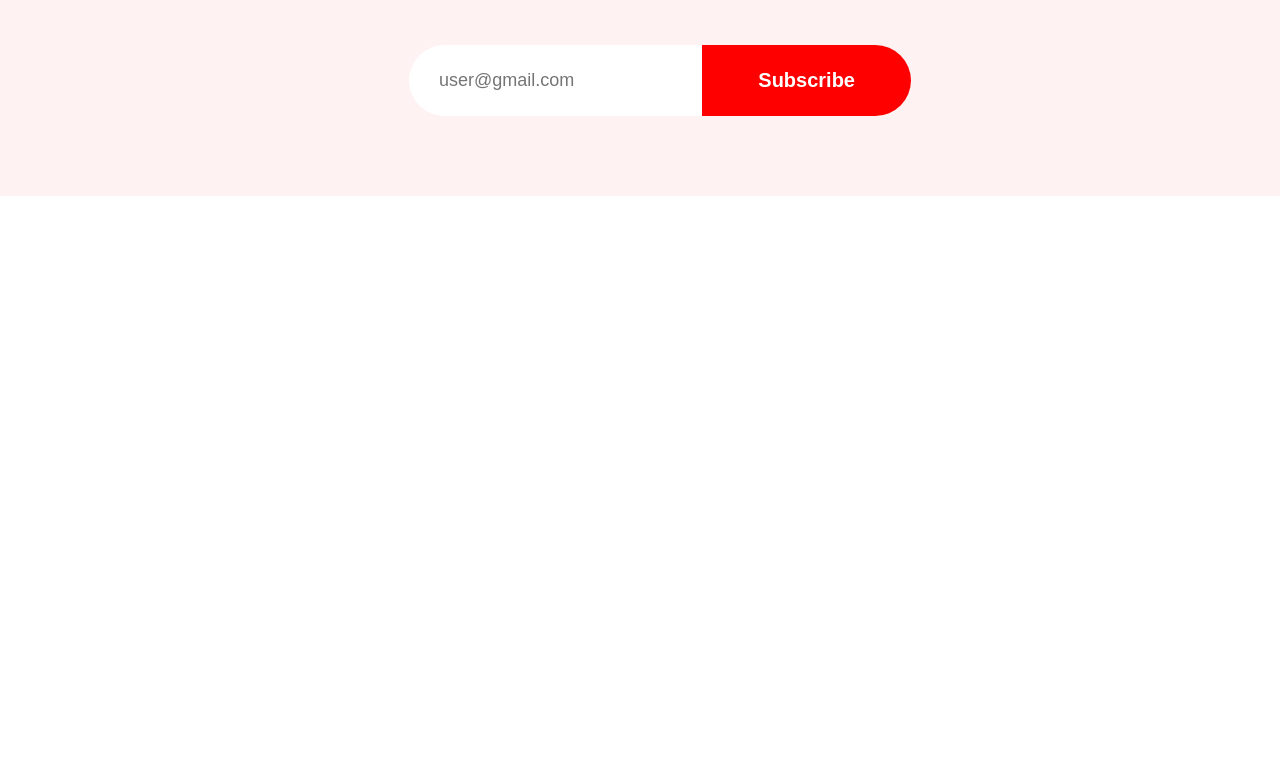
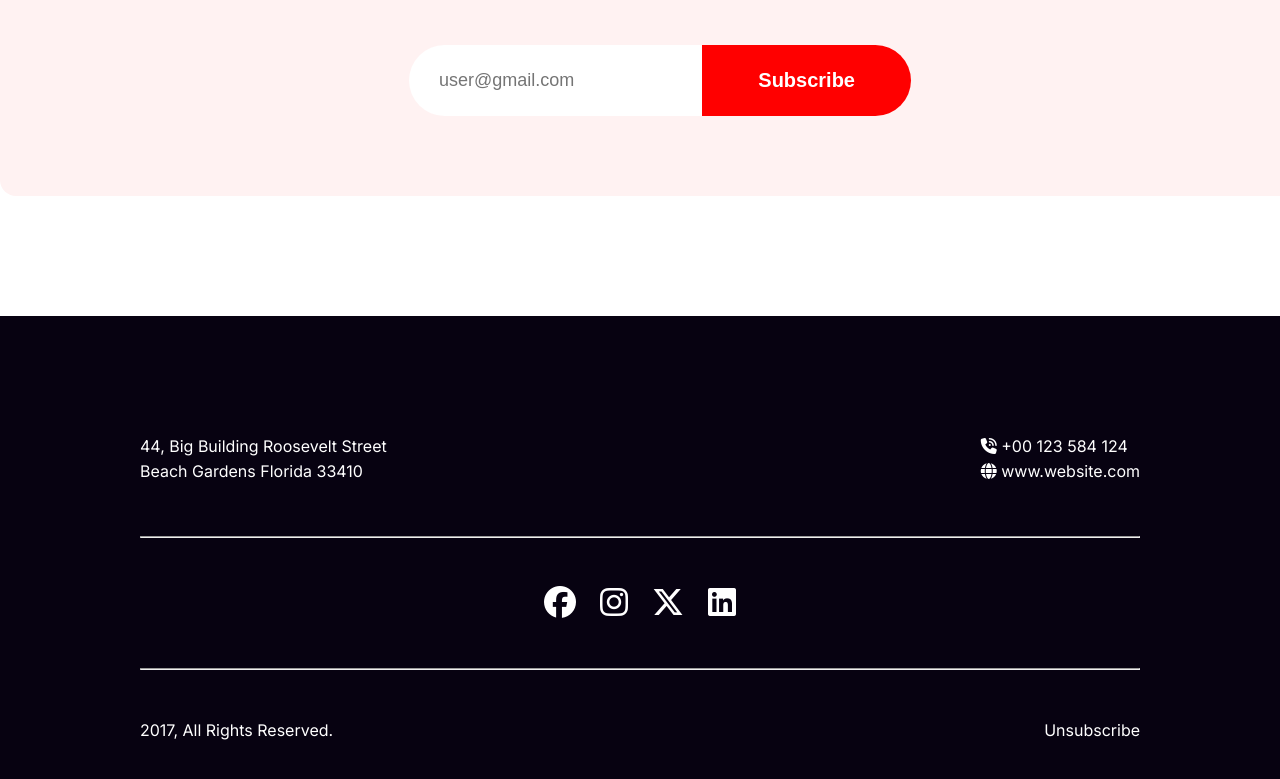
Before and after one commit to emon-ahmed-60/New-Year-Project, a plain HTML site: page index.html in a window 1280 px wide. Shown: the part 6681-7460 px from the top of the page. Before the commit the page ends 6997 px from the top, so only its background shows below. Drawn offline with Linux system fonts and the light colour scheme.

Commit message:
add footer

```diff
--- a/index.html
+++ b/index.html
@@ -5,9 +5,13 @@
     <meta name="viewport" content="width=device-width, initial-scale=1.0" />
     <title>New Year Project</title>
     <link rel="stylesheet" href="style.css" />
-    <link rel="preconnect" href="https://fonts.googleapis.com">
-<link rel="preconnect" href="https://fonts.gstatic.com" crossorigin>
-<link href="https://fonts.googleapis.com/css2?family=Inter:ital,opsz,wght@0,14..32,100..900;1,14..32,100..900&family=Open+Sans:ital,wght@0,300..800;1,300..800&display=swap" rel="stylesheet">
+    <link rel="preconnect" href="https://fonts.googleapis.com" />
+    <link rel="preconnect" href="https://fonts.gstatic.com" crossorigin />
+    <link
+      href="https://fonts.googleapis.com/css2?family=Inter:ital,opsz,wght@0,14..32,100..900;1,14..32,100..900&family=Open+Sans:ital,wght@0,300..800;1,300..800&display=swap"
+      rel="stylesheet"
+    />
+    <link rel="stylesheet" href="https://cdnjs.cloudflare.com/ajax/libs/font-awesome/6.7.2/css/all.min.css" />
   </head>
   <body class="inter-normal">
     <header></header>
@@ -43,9 +47,15 @@
 
       <section class="time-section">
         <div>
-          <h1 class="merriweather-normal">Place: <span> New Park Hotel </span></h1>
-          <h1 class="merriweather-normal">Date: <span>31 December Night 2023</span></h1>
-          <h1 class="merriweather-normal">Time: <span>Evening 7.30 pm to 12.30 am</span></h1>
+          <h1 class="merriweather-normal">
+            Place: <span> New Park Hotel </span>
+          </h1>
+          <h1 class="merriweather-normal">
+            Date: <span>31 December Night 2023</span>
+          </h1>
+          <h1 class="merriweather-normal">
+            Time: <span>Evening 7.30 pm to 12.30 am</span>
+          </h1>
           <button>Join Now</button>
         </div>
       </section>
@@ -84,44 +94,68 @@
           </p>
         </div>
         <div class="holiday-footer">
+          <img src="images/Group 75.png" alt="" class="holiday-img-1" />
+          <img src="images/Group 44.png" alt="" />
 
-                <img src="images/Group 75.png" alt="" class="holiday-img-1">
-                <img src="images/Group 44.png" alt="">
-
-                <img src="images/Rectangle 2.png" alt="" class="holiday-img-3">
+          <img src="images/Rectangle 2.png" alt="" class="holiday-img-3" />
         </div>
-
-
-
       </section>
 
       <section class="portfolio">
         <span>THE BEST GIFTS</span>
         <h3 class="merriweather-normal">Our Awesome Portfolio</h3>
-        <p>Dolor sit amet consectetur. Consequat eget consectetur maecenas sed molestie malesuada. Ipsum sed sodales risus ut pellentesque vel euismod. </p>
+        <p>
+          Dolor sit amet consectetur. Consequat eget consectetur maecenas sed
+          molestie malesuada. Ipsum sed sodales risus ut pellentesque vel
+          euismod.
+        </p>
         <div class="portfolio-imges">
-          <img src="images/Rectangle 3.png" alt="">
-          <img src="images/Rectangle 4.png" alt="">
-          <img src="images/Rectangle 5.png" alt="">
-          <img src="images/Rectangle 6.png" alt="">
-          <img src="images/Rectangle 7.png" alt="">
-          <img src="images/Rectangle 8.png" alt="">
+          <img src="images/Rectangle 3.png" alt="" />
+          <img src="images/Rectangle 4.png" alt="" />
+          <img src="images/Rectangle 5.png" alt="" />
+          <img src="images/Rectangle 6.png" alt="" />
+          <img src="images/Rectangle 7.png" alt="" />
+          <img src="images/Rectangle 8.png" alt="" />
         </div>
       </section>
 
       <section class="news-section">
-        <img src="images/Group 61.png" alt="">
+        <img src="images/Group 61.png" alt="" />
         <h1 class="merriweather-normal">Subscribe Newsletter</h1>
-        <p>Dolor sit amet consectetur. Consequat eget consectetur maecenas sed molestie malesuada. Ipsum sed sodales risus ut pellentesque vel euismod. </p>
+        <p>
+          Dolor sit amet consectetur. Consequat eget consectetur maecenas sed
+          molestie malesuada. Ipsum sed sodales risus ut pellentesque vel
+          euismod.
+        </p>
         <form action="">
-          <input type="email" placeholder="user@gmail.com"/>
-          <input type="button" value="Subscribe">
+          <input type="email" placeholder="user@gmail.com" />
+          <input type="button" value="Subscribe" />
         </form>
       </section>
-
     </main>
     <footer>
-
+      <div class="footer-head">
+        <div>
+          <p>44, Big Building Roosevelt Street</p>
+          <p>Beach Gardens Florida 33410</p>
+        </div>
+        <div>
+          <p><i class="fa-solid fa-phone-volume"></i> +00 123 584 124</p>
+          <p><i class="fa-solid fa-globe"></i> www.website.com</p>
+        </div>
+      </div>
+      <hr/>
+      <div class="footer-icons">
+        <i class="fa-brands fa-facebook"></i>
+        <i class="fa-brands fa-instagram"></i>
+        <i class="fa-brands fa-x-twitter"></i>
+        <i class="fa-brands fa-linkedin"></i>
+      </div>
+      <hr />
+      <div class="footer-foot">
+        <p>2017, All Rights Reserved.</p>
+        <p>Unsubscribe</p>
+      </div>
     </footer>
   </body>
 </html>
--- a/style.css
+++ b/style.css
@@ -331,6 +331,7 @@
     margin: 0 auto;
     margin-top: 120px;
     padding: 80px 200px;
+    border-radius: 16px;
 }
 
 .news-section h1 {
@@ -380,5 +381,43 @@ form input[type = "button"] {
 
 footer {
     margin-top: 120px;
+    background-color: #070211;
+    padding: 120px 140px;
+    color: white;
+}
+
+footer hr {
+    margin-top: 50px;
+    color: grey;
+}
+
+.footer-head {
+    display: flex;
+    align-items: center;
+    justify-content: space-between;
+
+}
+
+.footer-head div p {
+    margin-bottom: 5px;
+}
+
+.footer-icons {
+    display: flex;
+    justify-content: center;
+    align-items: center;
+    gap: 24px;
+    margin-top: 48px;
+}
+
+.footer-icons i {
+    font-size: 32px;
+}
+
+.footer-foot {
+    display: flex;
+    justify-content: space-between;
+    align-items: center;
+    margin-top: 50px;
 }
 /* footer start end  */
```
Lines whose indentation alone changed are shown as unchanged.
